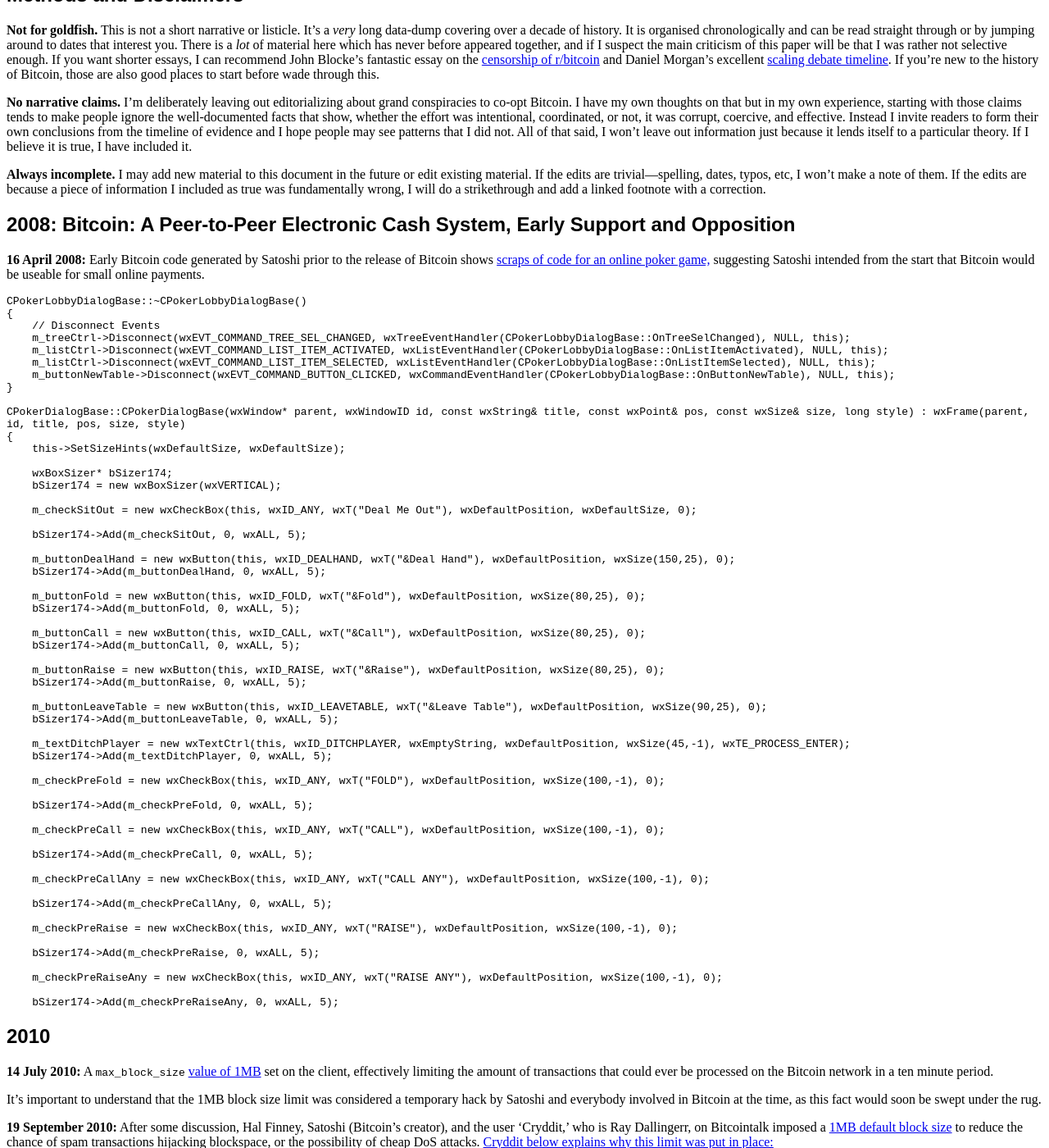
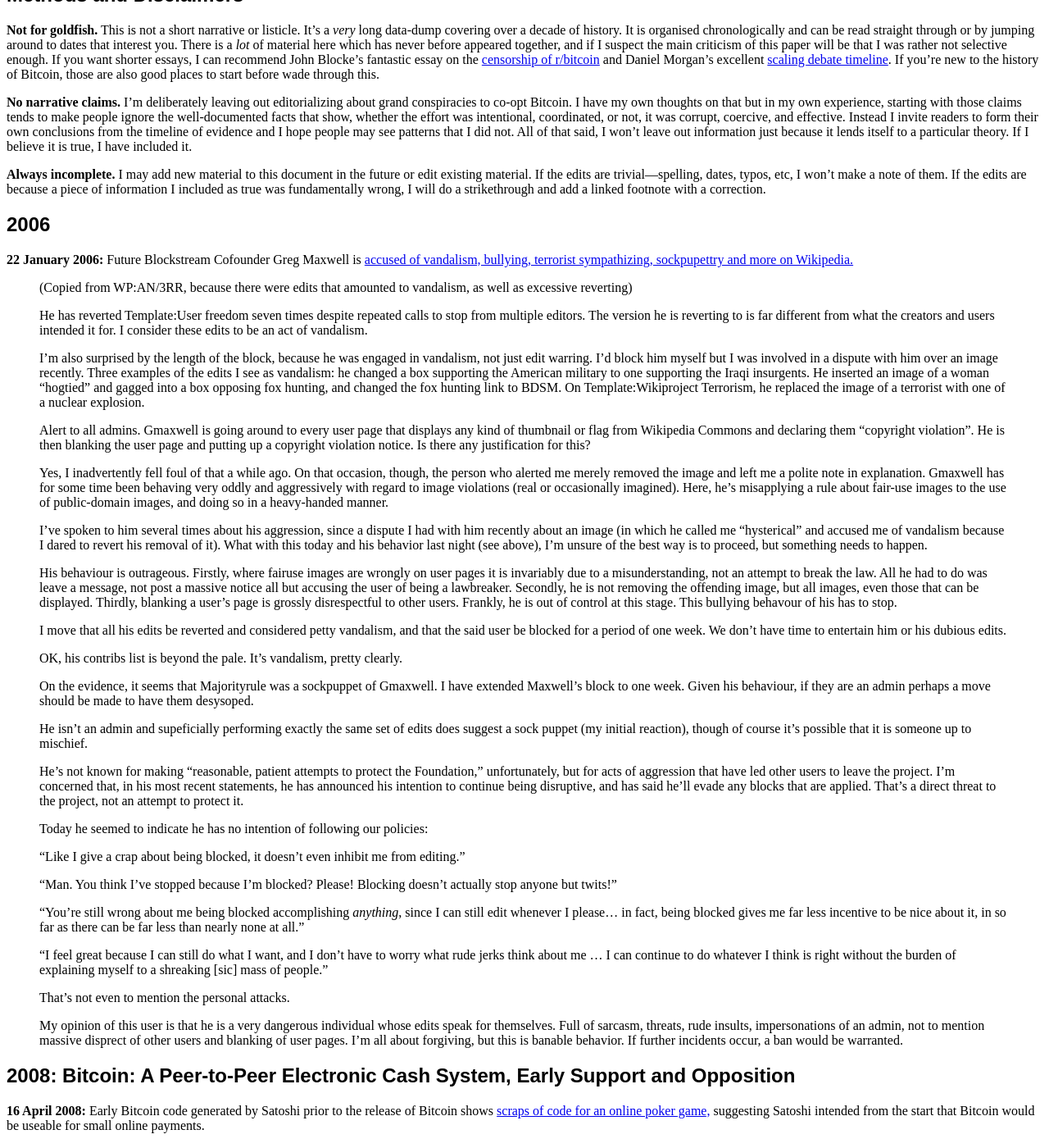
Before and after one commit to derykmakgill/website, a Jekyll site: the page built from btc.md, in a window 1280 px wide and 1400 px high, scrolled down 452 px. Shown: the whole window at 82% size. Built offline with Jekyll 4.4.1, drawn with Linux system fonts in a browser that asks for light colours; a script that is not in the unit is left out.

Commit message:
Update btc.md

```diff
--- a/btc.md
+++ b/btc.md
@@ -23,6 +23,48 @@
 **No narrative claims.** I'm deliberately leaving out editorializing about grand conspiracies to co-opt Bitcoin. I have my own thoughts on that but in my own experience, starting with those claims tends to make people ignore the well-documented facts that show, whether the effort was intentional, coordinated, or not, it was corrupt, coercive, and effective. Instead I invite readers to form their own conclusions from the timeline of evidence and I hope people may see patterns that I did not. All of that said, I won't leave out information just because it lends itself to a particular theory. If I believe it is true, I have included it.
 
 **Always incomplete.** I may add new material to this document in the future or edit existing material. If the edits are trivial—spelling, dates, typos, etc, I won't make a note of them. If the edits are because a piece of information I included as true was fundamentally wrong, I will do a strikethrough and add a linked footnote with a correction.
+
+## 2006
+
+**22 January 2006:** Future Blockstream Cofounder Greg Maxwell is [accused of vandalism, bullying, terrorist sympathizing, sockpupettry and more on Wikipedia.](https://np.reddit.com/r/btc/comments/45ail1/wikipedians_on_greg_maxwell_in_2006_now_cto_of/)
+
+>(Copied from WP:AN/3RR, because there were edits that amounted to vandalism, as well as excessive reverting)
+>
+>He has reverted Template:User freedom seven times despite repeated calls to stop from multiple editors. The version he is reverting to is far different from what the creators and users intended it for. I consider these edits to be an act of vandalism.
+
+>I'm also surprised by the length of the block, because he was engaged in vandalism, not just edit warring. I'd block him myself but I was involved in a dispute with him over an image recently. Three examples of the edits I see as vandalism: he changed a box supporting the American military to one supporting the Iraqi insurgents. He inserted an image of a woman "hogtied" and gagged into a box opposing fox hunting, and changed the fox hunting link to BDSM. On Template:Wikiproject Terrorism, he replaced the image of a terrorist with one of a nuclear explosion.
+
+>Alert to all admins. Gmaxwell is going around to every user page that displays any kind of thumbnail or flag from Wikipedia Commons and declaring them "copyright violation". He is then blanking the user page and putting up a copyright violation notice. Is there any justification for this?
+
+>Yes, I inadvertently fell foul of that a while ago. On that occasion, though, the person who alerted me merely removed the image and left me a polite note in explanation. Gmaxwell has for some time been behaving very oddly and aggressively with regard to image violations (real or occasionally imagined). Here, he's misapplying a rule about fair-use images to the use of public-domain images, and doing so in a heavy-handed manner.
+
+>I've spoken to him several times about his aggression, since a dispute I had with him recently about an image (in which he called me "hysterical" and accused me of vandalism because I dared to revert his removal of it). What with this today and his behavior last night (see above), I'm unsure of the best way is to proceed, but something needs to happen.
+
+>His behaviour is outrageous. Firstly, where fairuse images are wrongly on user pages it is invariably due to a misunderstanding, not an attempt to break the law. All he had to do was leave a message, not post a massive notice all but accusing the user of being a lawbreaker. Secondly, he is not removing the offending image, but all images, even those that can be displayed. Thirdly, blanking a user's page is grossly disrespectful to other users. Frankly, he is out of control at this stage. This bullying behavour of his has to stop.
+
+>I move that all his edits be reverted and considered petty vandalism, and that the said user be blocked for a period of one week. We don't have time to entertain him or his dubious edits.
+
+>OK, his contribs list is beyond the pale. It's vandalism, pretty clearly.
+
+>On the evidence, it seems that Majorityrule was a sockpuppet of Gmaxwell. I have extended Maxwell's block to one week. Given his behaviour, if they are an admin perhaps a move should be made to have them desysoped.
+
+>He isn't an admin and supeficially performing exactly the same set of edits does suggest a sock puppet (my initial reaction), though of course it's possible that it is someone up to mischief.
+
+>He's not known for making "reasonable, patient attempts to protect the Foundation," unfortunately, but for acts of aggression that have led other users to leave the project. I'm concerned that, in his most recent statements, he has announced his intention to continue being disruptive, and has said he'll evade any blocks that are applied. That's a direct threat to the project, not an attempt to protect it.
+
+>Today he seemed to indicate he has no intention of following our policies:
+>
+>"Like I give a crap about being blocked, it doesn't even inhibit me from editing."
+>
+>"Man. You think I've stopped because I'm blocked? Please! Blocking doesn't actually stop anyone but twits!"
+>
+>"You're still wrong about me being blocked accomplishing *anything*, since I can still edit whenever I please... in fact, being blocked gives me far less incentive to be nice about it, in so far as there can be far less than nearly none at all."
+>
+>"I feel great because I can still do what I want, and I don't have to worry what rude jerks think about me ... I can continue to do whatever I think is right without the burden of explaining myself to a shreaking [sic] mass of people."
+>
+>That's not even to mention the personal attacks.
+
+>My opinion of this user is that he is a very dangerous individual whose edits speak for themselves. Full of sarcasm, threats, rude insults, impersonations of an admin, not to mention massive disprect of other users and blanking of user pages. I'm all about forgiving, but this is banable behavior. If further incidents occur, a ban would be warranted.
 
 ## 2008: Bitcoin: A Peer-to-Peer Electronic Cash System, Early Support and Opposition
 
```
